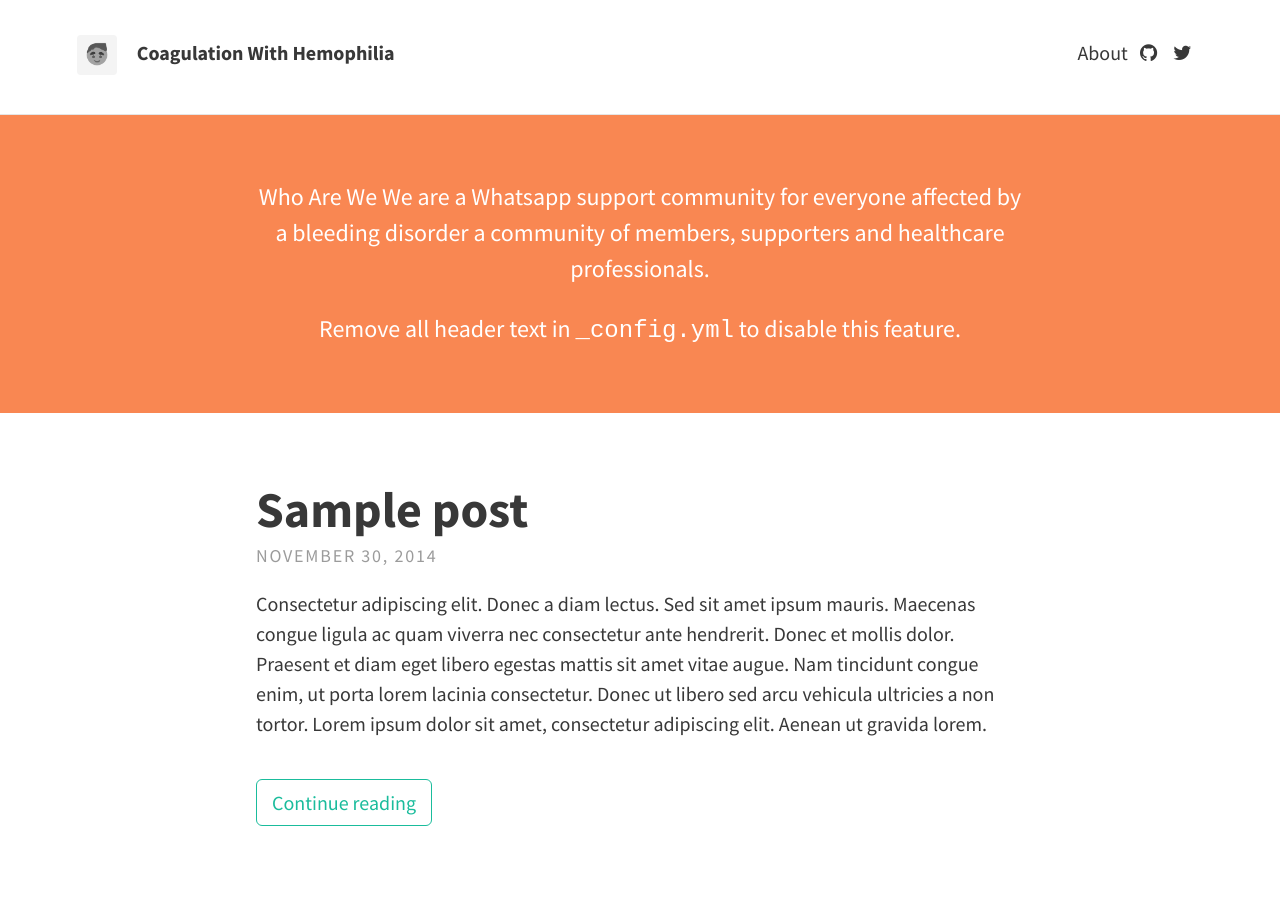
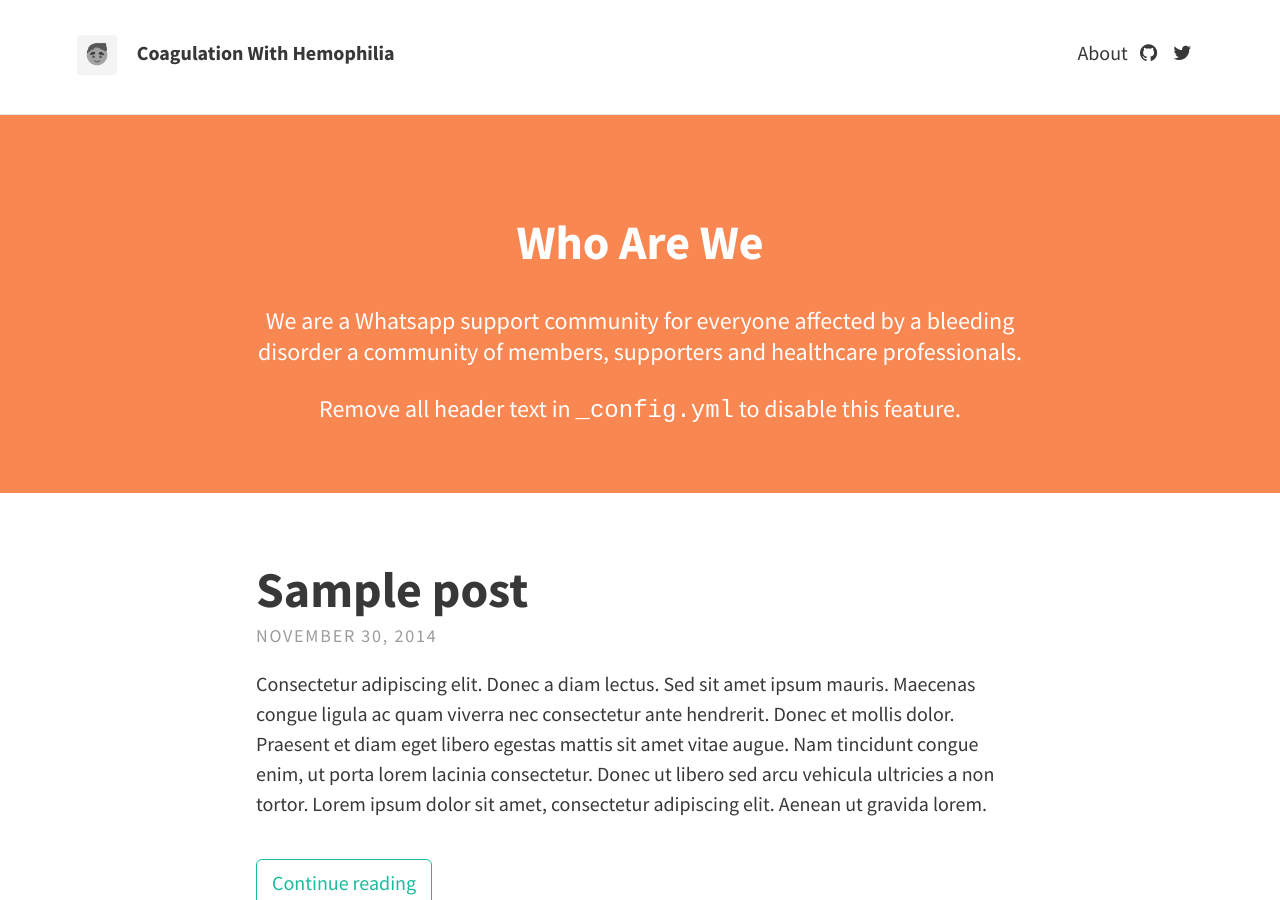
Before and after one commit to k-sunilphani/hyhemophilia.github.io, a Jekyll site: the page built from index.html, in a window 1280 px wide and 900 px high. Built offline with Jekyll 4.4.1, drawn with Linux system fonts in a browser that asks for light colours; nearby versions of some CDN libraries; the list of posts is cut into pages by our own code.

```diff
--- a/_config.yml
+++ b/_config.yml
@@ -12,7 +12,9 @@ theme_settings:
 
   # Header and footer text
   header_text: >
-     <p>Who Are We We are a Whatsapp support community for everyone affected by a bleeding disorder a community of    members, supporters and healthcare professionals.</p>
+     <p>
+     <h2> Who Are We</h2>
+     We are a Whatsapp support community for everyone affected by a bleeding disorder a community of    members,     supporters and healthcare professionals.</p>
 
      <p>Remove all header text in <code>_config.yml</code> to disable this feature.</p>
   header_text_feature_image:
```
